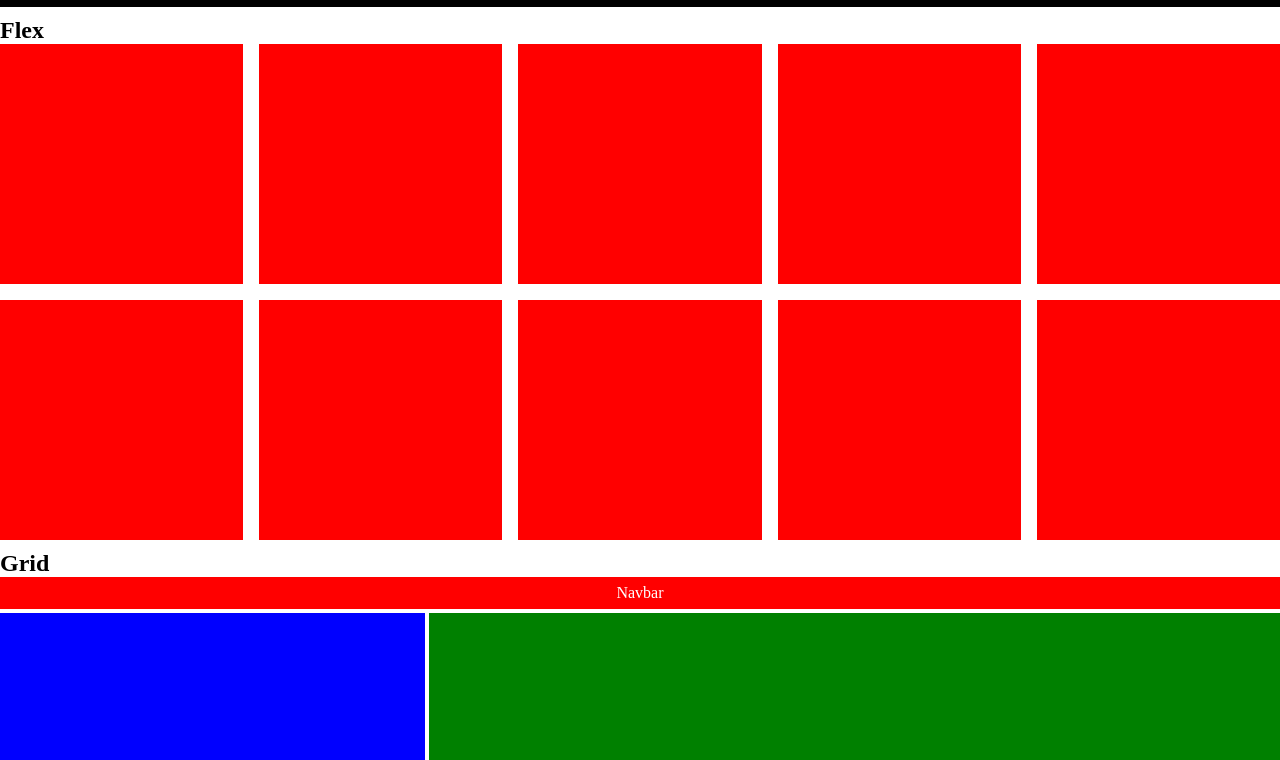
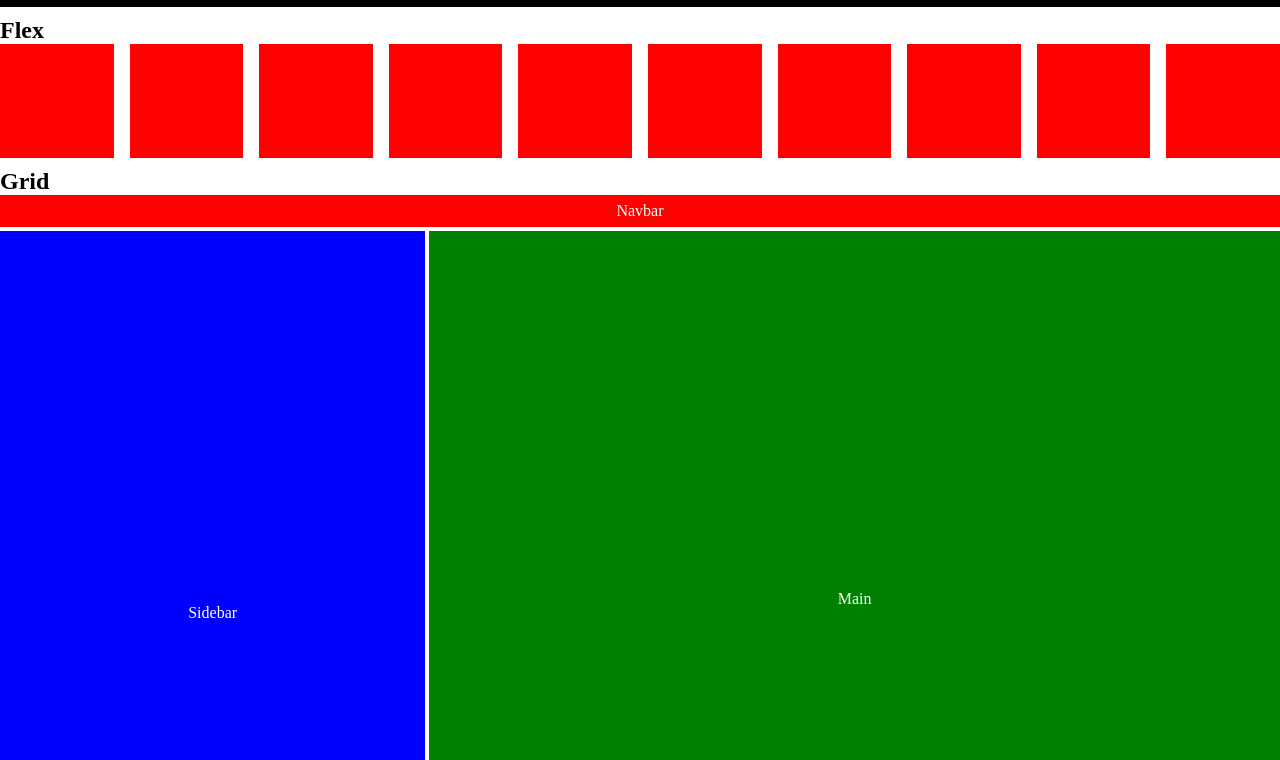
Before and after one commit to fikrialwan/demo-flex-grid-responsive, a plain HTML site: page index.html in a window 1280 px wide. Shown: the part 40-800 px from the top of the page. Drawn offline with Linux system fonts and the light colour scheme.

Commit message:
feat: change height flex box to dynamic using aspect-ratio

```diff
--- a/index.css
+++ b/index.css
@@ -47,10 +47,11 @@ ul.nav-list {
 }
 
 .flex-item {
-  flex-basis: 15em;
+  flex-basis: 5em;
   flex-grow: 1;
   background-color: red;
-  height: 15em;
+  /* height: 15em; */
+  aspect-ratio: 1/1;
 }
 
 .grid {
```
